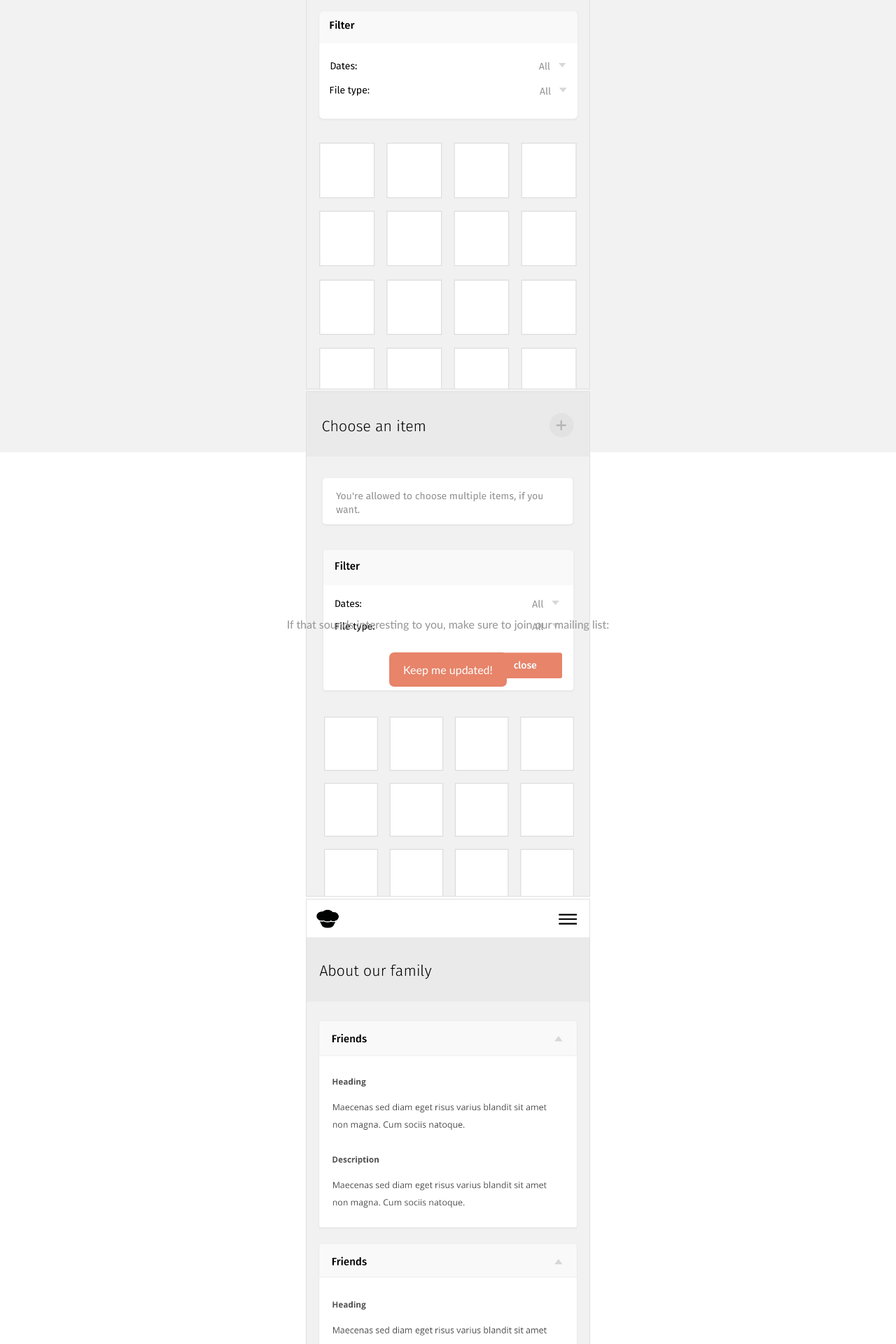
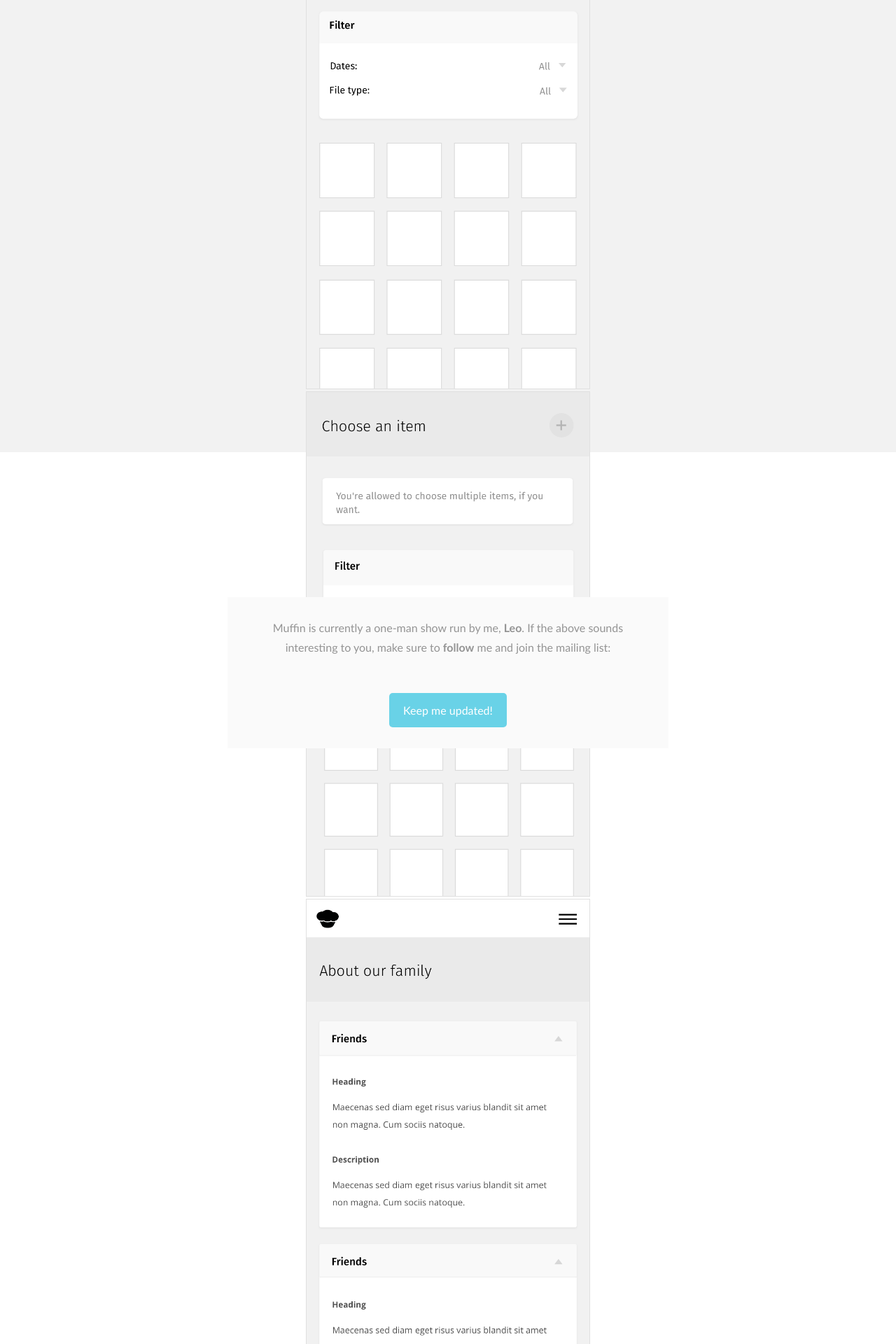
Before and after one commit to leo/muffin.github.io, a Jekyll site: the page built from index.html, in a window 1280 px wide. Shown: the part 4194-6114 px from the top of the page at 70% size. Built offline with Jekyll 4.4.1, drawn with Linux system fonts in a browser that asks for light colours; comment, search, counter and statistics services are not loaded.

Commit message:
Extend footer

```diff
--- a/_layouts/default.html
+++ b/_layouts/default.html
@@ -27,10 +27,11 @@
     {{content}}
 
     <script src="//code.jquery.com/jquery-1.12.0.min.js"></script>
-
     <script src="assets/js/snap.min.js"></script>
     <script src="assets/js/unslider.min.js"></script>
     <script src="assets/js/app.js"></script>
+
+    <script>!function(d,s,id){var js,fjs=d.getElementsByTagName(s)[0],p=/^http:/.test(d.location)?'http':'https';if(!d.getElementById(id)){js=d.createElement(s);js.id=id;js.src=p+'://platform.twitter.com/widgets.js';fjs.parentNode.insertBefore(js,fjs);}}(document, 'script', 'twitter-wjs');</script>
   </body>
 
 </html>
--- a/_sass/_main.scss
+++ b/_sass/_main.scss
@@ -180,20 +180,32 @@
 
 #fourth {
   background: #F2F2F2;
-  padding: 50px 40px;
+  padding: 70px 40px;
   text-align: center;
 
   a {
-    display: inline-block;
     text-decoration: none;
-    background: #E78469;
-    padding: 15px 20px;
-    border-radius: 7px;
-    color: #fff;
-    transition: background .4s;
+    font-weight: 600;
+    color: inherit;
 
     &:hover {
-      background: #d1785f;
+      color: #686868;
+    }
+
+    &[href*="ee"] {
+      display: inline-block;
+      text-decoration: none;
+      background: #69D2E7;
+      padding: 15px 20px;
+      border-radius: 5px;
+      color: #fff;
+      margin-top: 25px;
+      font-weight: normal;
+      transition: background .4s;
+
+      &:hover {
+        background: #9e9a9c;
+      }
     }
   }
 
@@ -201,13 +213,37 @@
     color: #949494;
     line-height: 28px;
     margin-bottom: 26px;
+    margin-top: 0;
+
+    @media (min-width: $md) {
+      max-width: 570px;
+    }
+  }
+
+  iframe {
+    margin-bottom: -5px;
+    margin-left: 4px;
+    margin-right: 3px;
+    filter: grayscale(100%);
+    -webkit-filter: grayscale(100%);
   }
 
   @media (min-width: $sm) {
     background: #fff;
-    height: 50vh;
+    min-height: 70vh;
+    padding: 0 50px;
     display: flex;
     justify-content: center;
     align-items: center;
   }
+
+  @media (min-width: $md) {
+    padding: 0;
+
+    main {
+      background: #fafafa;
+      padding: 30px;
+      margin: 50px 0;
+    }
+  }
 }
--- a/index.html
+++ b/index.html
@@ -97,7 +97,7 @@
 
 <section id="fourth">
   <main>
-    <p>If that sounds interesting to you, make sure to join our mailing list:</p>
+    <p>Muffin is currently a one-man show run by me, <a href="http://leo.im" target="_blank">Leo</a>. If the above sounds interesting to you, make sure to <a href="https://twitter.com/lmprht" class="twitter-follow-button" data-show-count="false" data-show-screen-name="false">follow</a> me and join the mailing list:</p>
     <a href="http://eepurl.com/bOmPiH" target="_blank">Keep me updated!</a>
   </main>
 </section>
```
